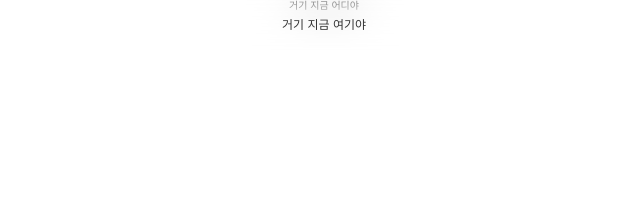
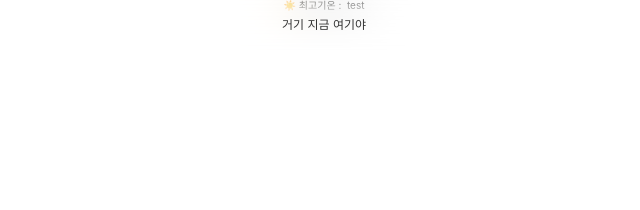
Before and after one commit to FE-HyunSu/WhereAreYou, a Next.js app: page / in a window 1280 px wide. Shown: the top 210 px of the page, without its empty margins (316-956 px from the left). Built offline with nearby package versions, Linux system fonts and the light colour scheme; no server answers.

Commit message:
feature : loading update.

```diff
--- a/components/loading/style.tsx
+++ b/components/loading/style.tsx
@@ -2,7 +2,7 @@ import styled, { keyframes } from 'styled-components';
 
 const loadingMotion = keyframes`
   0%{transform:rotate(0deg);}
-  100%{transform:rotate(360deg);}
+  100%{transform:rotate(-360deg);}
 `;
 
 export const LoadingBox = styled.div`
@@ -14,8 +14,6 @@ export const LoadingBox = styled.div`
   left: 0;
   width: 100%;
   height: 100vh;
-  background-color: #000;
-  opacity: 0.5;
   z-index: 10;
   &:before {
     content: '';
@@ -24,12 +22,22 @@ export const LoadingBox = styled.div`
     right: 0;
     bottom: 0;
     left: 0;
-    width: 3rem;
-    height: 3rem;
+    width: 5rem;
+    height: 5rem;
     margin: auto;
-    border-top: 0.1rem solid #fff;
-    border-right: 0.1rem solid #fff;
+    background: url(images/img_loading.png) 50% 50% / 100% auto;
+    border: 0.2rem solid #fff;
     border-radius: 100%;
-    animation: ${loadingMotion} 1s linear infinite;
+    animation: ${loadingMotion} 5s linear infinite;
+  }
+  &:after {
+    content: '';
+    position: absolute;
+    top: 0;
+    left: 0;
+    width: 100%;
+    height: 100%;
+    background-color: rgba(0, 0, 0, 0.5);
+    z-index: -1;
   }
 `;
--- a/pages/index.tsx
+++ b/pages/index.tsx
@@ -3,8 +3,12 @@ import Loading from '../components/loading';
 import ErrorBox from '../components/error';
 import { useRecoilState } from 'recoil';
 import { locationAtom, headerTitle } from '../store/store';
+import { Swiper, SwiperSlide } from 'swiper/react';
+import SwiperCore, { Autoplay } from 'swiper';
+import 'swiper/swiper.min.css';
 
 const Index = () => {
+  SwiperCore.use([Autoplay]);
   const [isHeaderTitleRecoil, setHeaderTitleRecoil] = useRecoilState(headerTitle);
   const [isLoading, setLoading] = useState<Boolean>(true);
   const [isError, setError] = useState<Boolean>(false);
@@ -37,7 +41,34 @@ const Index = () => {
         <ErrorBox />
       ) : (
         <>
-          <div>거기 지금 어디야</div>
+          <div>
+            <Swiper
+              className="etc-info-slide"
+              direction={'vertical'}
+              autoHeight={true}
+              slidesPerView={1}
+              autoplay={{ delay: 3000 }}
+            >
+              <SwiperSlide>
+                <p>
+                  ☀️ 최고기온 : <span>&nbsp;test</span>
+                </p>
+              </SwiperSlide>
+              <SwiperSlide>
+                <p>
+                  🌥 최저기온 : <span>&nbsp;test2</span>
+                </p>
+              </SwiperSlide>
+              <SwiperSlide>
+                <p>
+                  🧭 풍향 : <span>&nbsp;test3</span>
+                </p>
+              </SwiperSlide>
+              <SwiperSlide>
+                <p>🌊 풍속 : test4</p>
+              </SwiperSlide>
+            </Swiper>
+          </div>
         </>
       )}
     </>
```
Also changed, not shown: public/images/img_loading.png (added).
